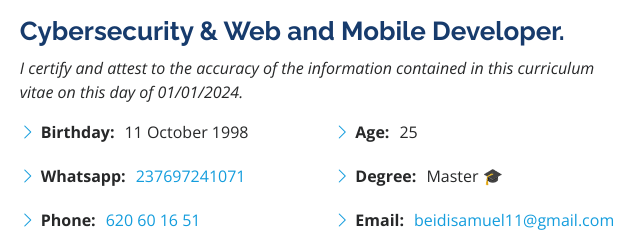
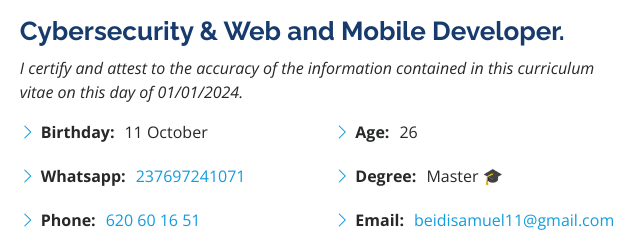
Before and after one commit to samglish/CV, a plain HTML site: page index.html in a window 1280 px wide. Shown: the part 1000-1240 px from the top of the page, 625-1265 px from the left. Drawn offline with nearby package versions, Linux system fonts and the light colour scheme.

Commit message:
Update index.html

```diff
--- a/index.html
+++ b/index.html
@@ -97,7 +97,7 @@
             <div class="row">
               <div class="col-lg-6">
                 <ul>
-                  <li><i class="bi bi-chevron-right"></i> <strong>Birthday:</strong> <span>11 October 1998</span></li>
+                  <li><i class="bi bi-chevron-right"></i> <strong>Birthday:</strong> <span>11 October</span></li>
                   <li><i class="bi bi-chevron-right"></i> <strong>Whatsapp:</strong> <span><a href="https://wa.me/237697241071?text=Bonjour%20pouvez-vous%20m'aider">237697241071</a></span></li>
                   <li><i class="bi bi-chevron-right"></i> <strong>Phone:</strong> <span><a href="tel:+237620601651">620 60 16 51</a></span></li>
                   <li><i class="bi bi-chevron-right"></i> <strong>City:</strong> <span>📍Maroua, Cameroon</span></li>
@@ -106,7 +106,7 @@
               </div>
               <div class="col-lg-6">
                 <ul>
-                  <li><i class="bi bi-chevron-right"></i> <strong>Age:</strong> <span>25</span></li>
+                  <li><i class="bi bi-chevron-right"></i> <strong>Age:</strong> <span>26</span></li>
                   <li><i class="bi bi-chevron-right"></i> <strong>Degree:</strong> <span>Master 🎓</span></li>
                   <li><i class="bi bi-chevron-right"></i> <strong>Email:</strong> <span><a href="mailto:beidisamuel11@gmail.com">beidisamuel11@gmail.com</a></span></li>
                   <li><i class="bi bi-chevron-right"></i> <strong>Freelance:</strong> <span>Available 🟢</span></li>
```
